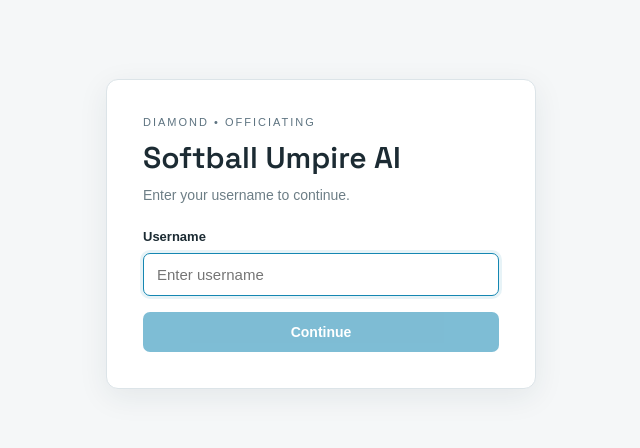
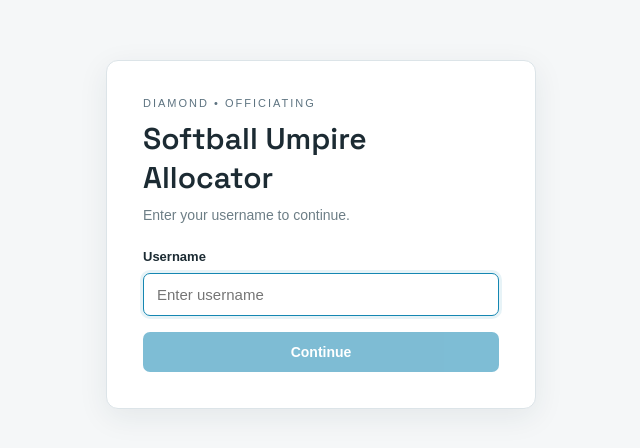
Before and after one commit to caseysmeekes/Softball-umpire-ai, a Next.js app: page / in a window 1280 px wide. Shown: the part 166-614 px from the top of the page, without its empty margins (319-959 px from the left). Built offline with nearby package versions, Linux system fonts and the light colour scheme.

Commit message:
Rename visible app branding to Softball Umpire Allocator

```diff
--- a/app/components/UsernameGate.tsx
+++ b/app/components/UsernameGate.tsx
@@ -82,7 +82,7 @@ export default function UsernameGate({ children }: { children: React.ReactNode }
     <main className="identity-shell">
       <section className="identity-card">
         <div className="identity-brand">DIAMOND • OFFICIATING</div>
-        <h1>Softball Umpire AI</h1>
+        <h1>Softball Umpire Allocator</h1>
         <p className="identity-copy">Enter your username to continue.</p>
         <form onSubmit={submit}>
           <label htmlFor="username">Username</label>
```
